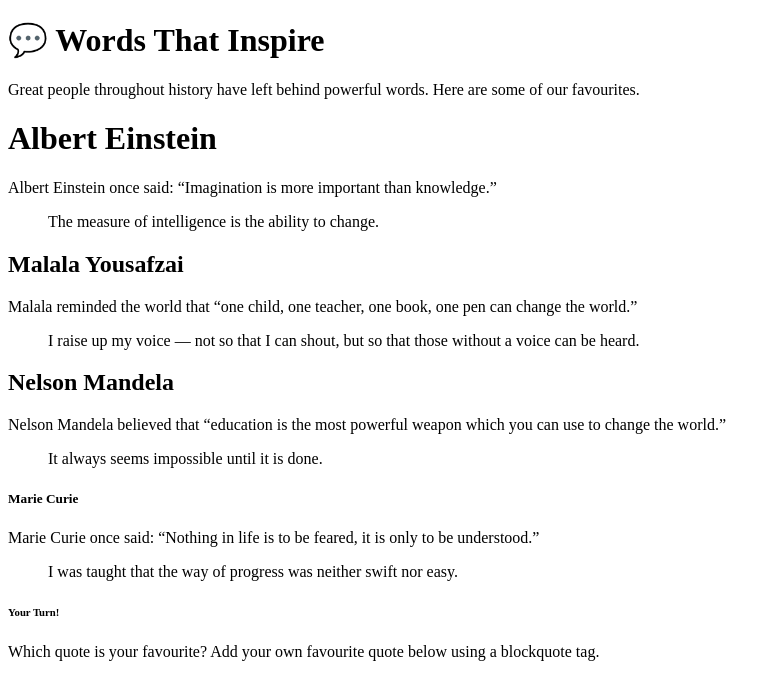
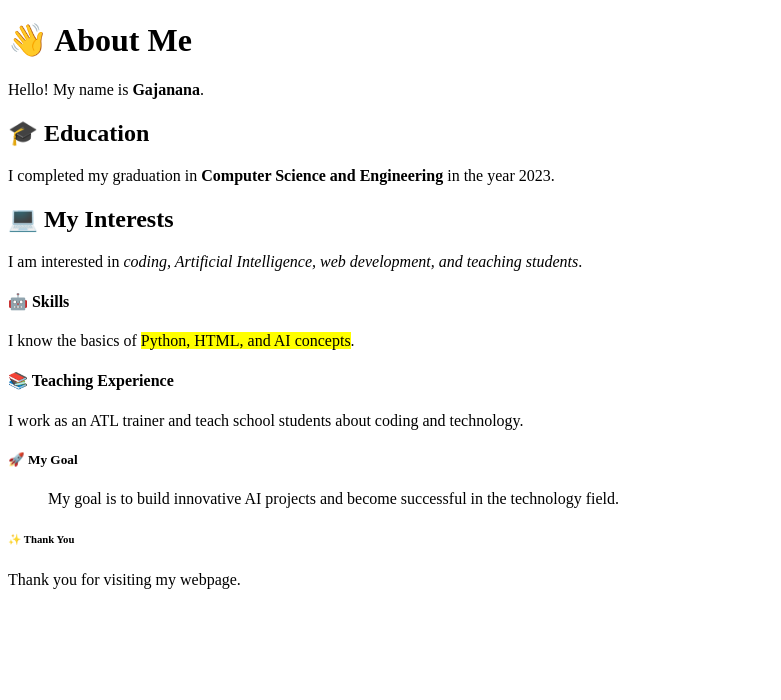
Before and after one commit to malipeddigajanana/lesson-2-activity-3, a plain HTML site: page index.html in a window 1280 px wide. Shown: the whole page, without its empty margins (0-781 px from the left). Drawn offline with Linux system fonts and the light colour scheme.

Commit message:
s commit

```diff
--- a/index.html
+++ b/index.html
@@ -1,41 +1,37 @@
 <!DOCTYPE html>
 <html lang="en">
-  <head>
+
+<head>
     <meta charset="UTF-8">
     <meta name="viewport" content="width=device-width, initial-scale=1.0">
-    <title>Words That Inspire</title>
-  </head>
-  <body>
+    <title>About Me - Gajanana</title>
+</head>
 
-    <h1>💬 Words That Inspire</h1>
-    <p>Great people throughout history have left behind powerful words. Here are some of our favourites.</p>
+<body>
 
-    <h1>Albert Einstein</h1>
-    <p>Albert Einstein once said: <q>Imagination is more important than knowledge.</q></p>
-    <blockquote cite="https://www.brainyquote.com/quotes/albert_einstein_148788">
-      The measure of intelligence is the ability to change.
+    <h1>👋 About Me</h1>
+    <p>Hello! My name is <b>Gajanana</b>.</p>
+
+    <h2>🎓 Education</h2>
+    <p>I completed my graduation in <strong>Computer Science and Engineering</strong> in the year 2023.</p>
+
+    <h2>💻 My Interests</h2>
+    <p>I am interested in <i>coding, Artificial Intelligence, web development, and teaching students</i>.</p>
+
+    <h4>🤖 Skills</h4>
+    <p>I know the basics of <mark>Python, HTML, and AI concepts</mark>.</p>
+
+    <h4>📚 Teaching Experience</h4>
+    <p>I work as an ATL trainer and teach school students about coding and technology.</p>
+
+    <h5>🚀 My Goal</h5>
+    <blockquote>
+        My goal is to build innovative AI projects and become successful in the technology field.
     </blockquote>
 
-    <h2>Malala Yousafzai</h2>
-    <p>Malala reminded the world that <q>one child, one teacher, one book, one pen can change the world.</q></p>
-    <blockquote>
-      I raise up my voice — not so that I can shout, but so that those without a voice can be heard.
-    </blockquote>
+    <h6>✨ Thank You</h6>
+    <p>Thank you for visiting my webpage.</p>
 
-    <h2>Nelson Mandela</h2>
-    <p>Nelson Mandela believed that <q>education is the most powerful weapon which you can use to change the world.</q></p>
-    <blockquote>
-      It always seems impossible until it is done.
-    </blockquote>
+</body>
 
-    <h5>Marie Curie</h5>
-    <p>Marie Curie once said: <q>Nothing in life is to be feared, it is only to be understood.</q></p>
-    <blockquote>
-      I was taught that the way of progress was neither swift nor easy.
-    </blockquote>
-
-    <h6>Your Turn!</h6>
-    <p>Which quote is your favourite? Add your own favourite quote below using a blockquote tag.</p>
-
-  </body>
 </html>
```
